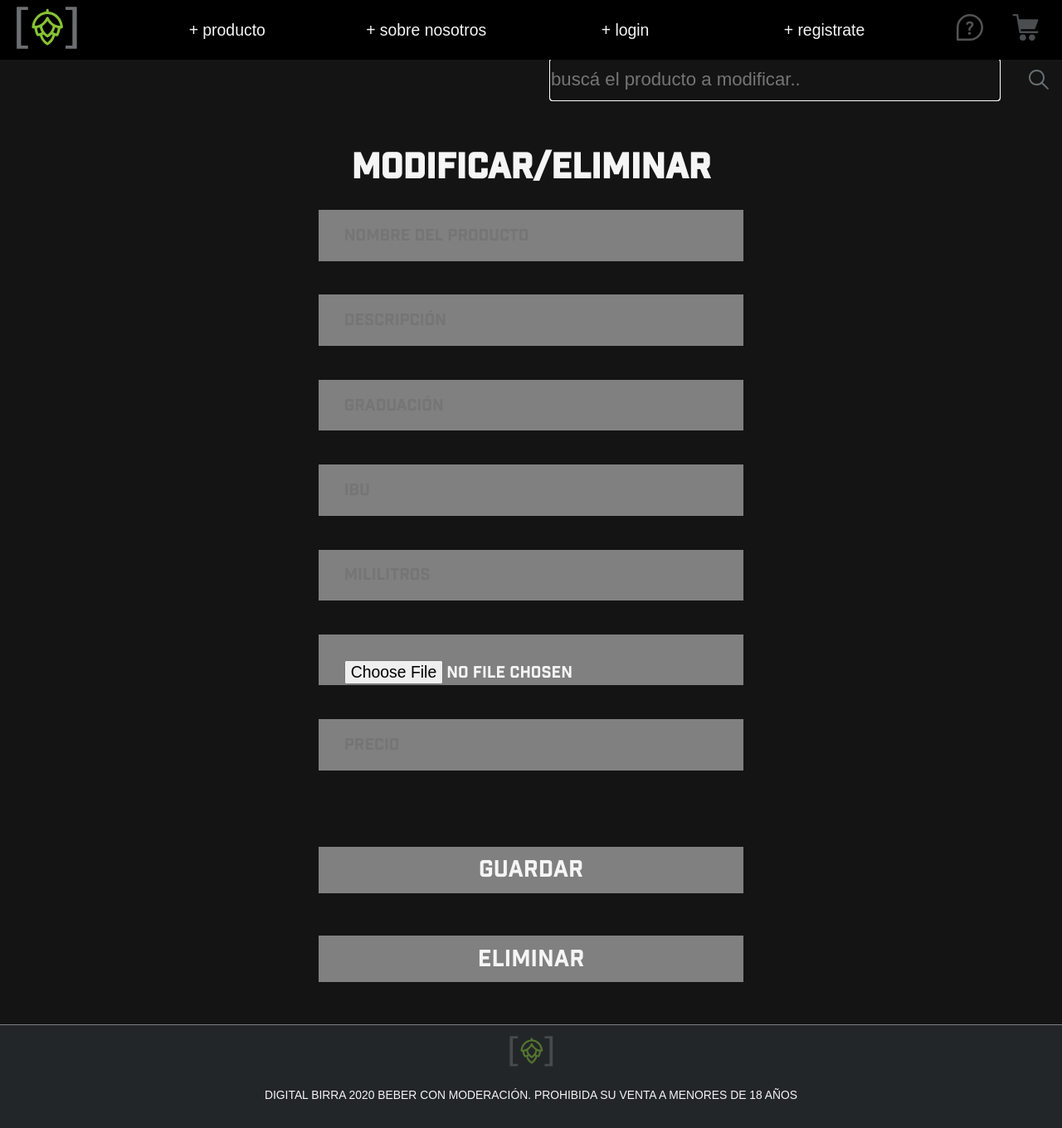
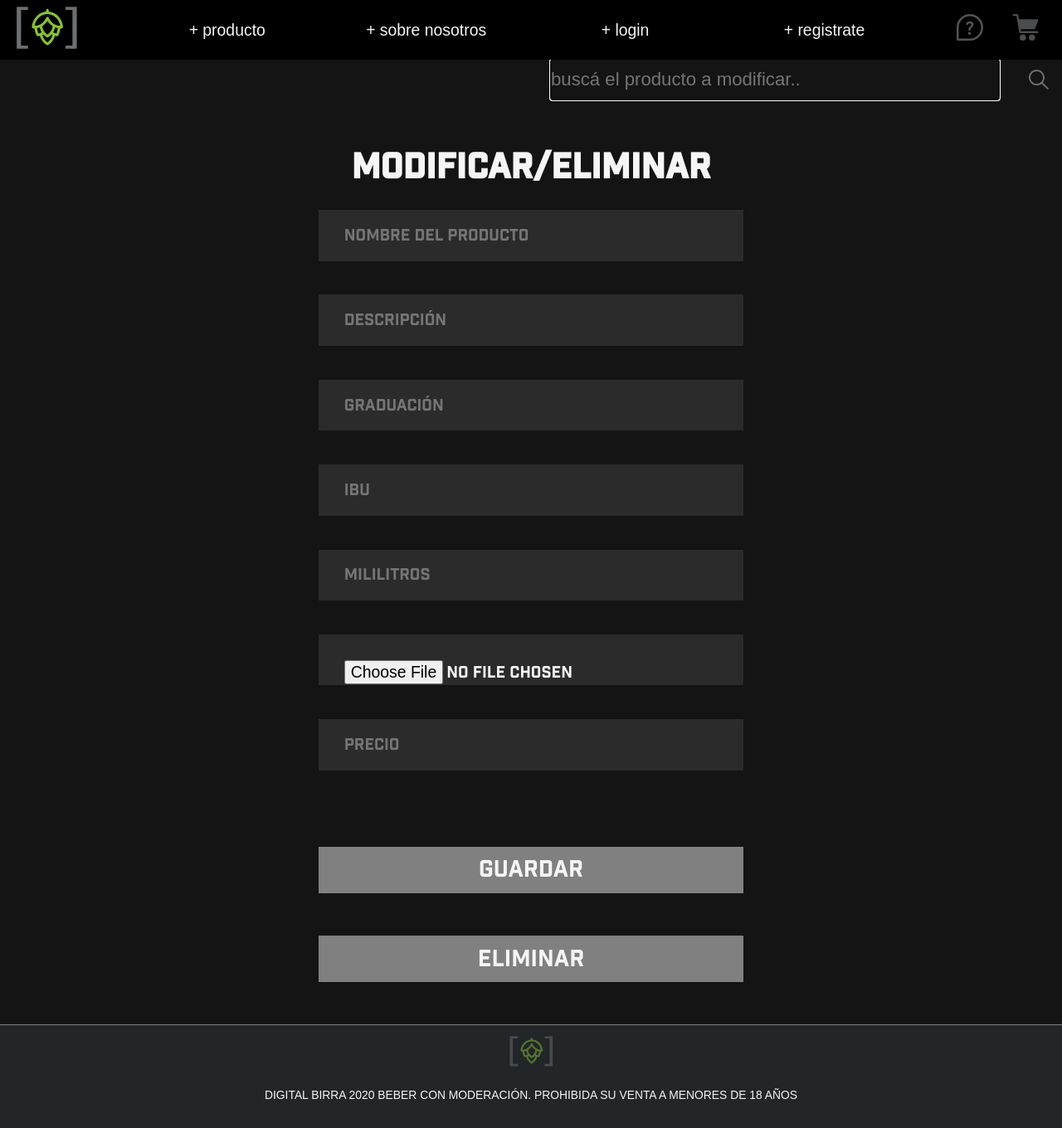
Before and after one commit to Moreko/grupo_4_digitalbirra, a PHP site: page /modif_producto.html in a window 1280 px wide. Shown: the whole page at 83% size. Run offline with PHP 8.4, Linux system fonts and the light colour scheme.

Commit message:
fondo input registro más legible

```diff
--- a/site/css/styles.css
+++ b/site/css/styles.css
@@ -571,6 +571,7 @@ ojo con este que se usa en varios lados */
     padding: 4%;
     color:#61892F;
     transition: 0.3s all;
+    cursor: pointer;
 }
 
 .btn--agregar:hover{
@@ -761,7 +762,7 @@ ojo con este que se usa en varios lados */
 }
 
 .reg--input{
-    background-color: grey;
+    background-color: #2b2b2b;
     font-family: 'Industry';
     border: none;
     padding: 6%;
```
